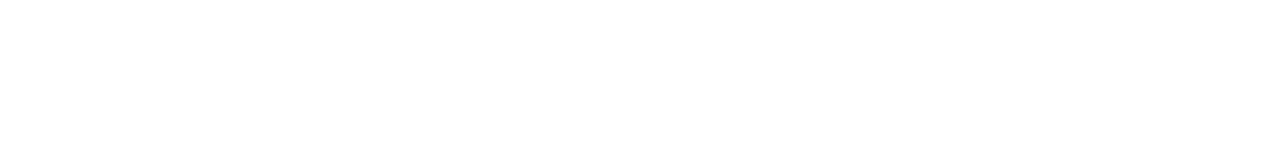
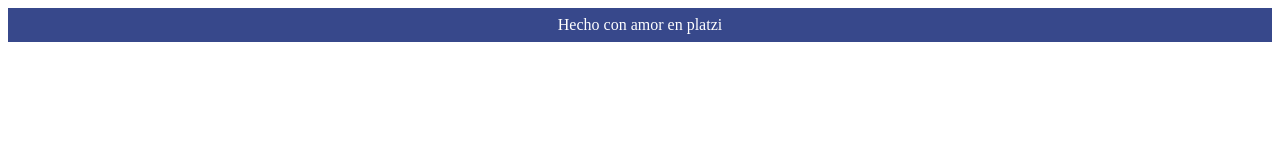
Before and after one commit to br99bry/pruebassfs, a plain HTML site: page index.html in a window 1280 px wide. Drawn offline with Linux system fonts and the light colour scheme.

Commit message:
footer terminado

```diff
--- a/css/estilos.css
+++ b/css/estilos.css
@@ -0,0 +1,7 @@
+.footer
+{
+    background: #37488b;
+    color: white;
+    text-align: center;
+    padding: 0.5em;
+}
--- a/index.html
+++ b/index.html
@@ -7,7 +7,9 @@
 </head>
 <body>
     <div id="container" >
-
+            <div class="footer">
+                    Hecho con amor en platzi
+                </div>
     </div>
 </body>
 </html>
```
